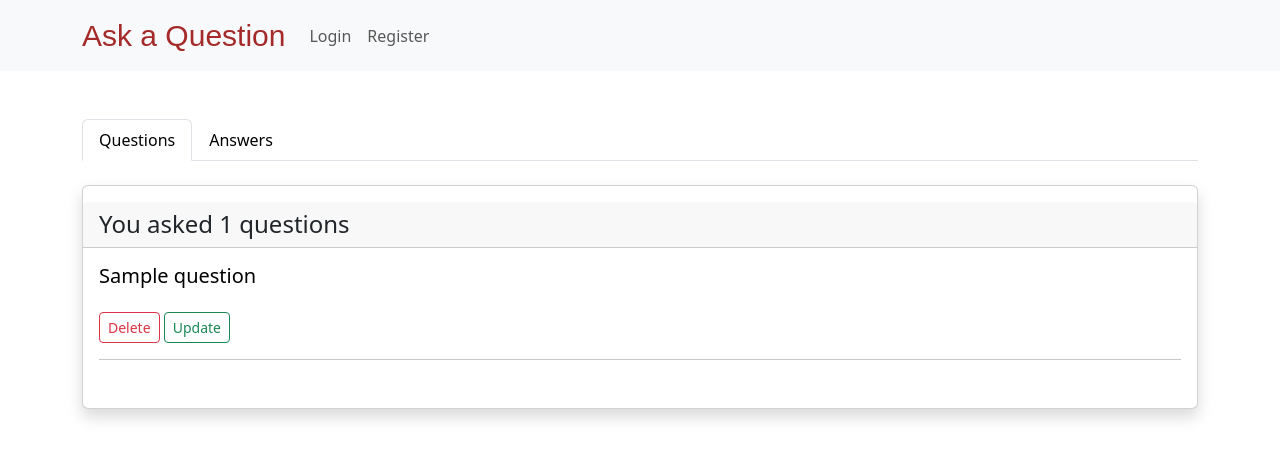
After one commit to oluwabunmifife/MockStack-overflow, a Django app: template templates/list_info.html in a window 1280 px wide. The commit adds this page. Shown: the top 459 px of the page. Run offline with Django 3.2, Linux system fonts and the light colour scheme; the template is opened without the code that fills it: most values are stand-ins (such as "Sample title", 1, 10 or a date in 2020); some libraries are stand-ins or nearby versions.

Commit message:
User can view their own questions and answers posted

```diff
--- a/questions/urls.py
+++ b/questions/urls.py
@@ -1,5 +1,5 @@
 from django.urls import path
-from .views import question_list, question_details, register, create_question, update_question, delete_question, update_answer, delete_answer, change_profile
+from .views import question_list, question_details, register, create_question, update_question, delete_question, update_answer, delete_answer, change_profile, list_info
 
 urlpatterns = [
     path('question/', question_list, name='qlist'),
@@ -11,4 +11,5 @@ urlpatterns = [
     path('answer/update/<int:id>/', update_answer, name='update_answer'),
     path('answer/delete/<int:id>/', delete_answer, name='delete_answer'),
     path('profile/', change_profile, name='change_profile'),
+    path('list/', list_info, name='list_info'),
 ]
--- a/questions/views.py
+++ b/questions/views.py
@@ -99,3 +99,8 @@ def change_profile(request):
             messages.success(request, 'Profile updated successfully')
     form = ProfileForm(instance=request.user)
     return render(request, 'registration/profile.html', {'form': form})
+
+def list_info(request):
+    questions = Question.objects.filter(author = request.user).order_by('-created_at')
+    answers = Answer.objects.filter(author = request.user).order_by('-created_at')
+    return render(request, 'list_info.html', {'questions': questions, 'answers': answers})
--- /dev/null
+++ b/templates/list_info.html
@@ -0,0 +1,59 @@
+{% extends 'base.html' %}
+{% load crispy_forms_tags%}
+
+{% block title %}Questions and Answers{% endblock  %}
+
+{% block style %}
+<style>
+    .link-style{
+        text-decoration: none;
+        color: black;
+    }
+
+    .link-style:hover{
+        text-decoration: none;
+        color: gray;
+    }
+</style>
+{% endblock %}
+
+{% block body %}
+    <div class="container mt-5">
+        <nav>
+            <div class="nav nav-tabs" id="nav-tab" role="tablist">
+                <button class="nav-link active link-style" id="nav-home-tab" data-bs-toggle="tab" data-bs-target="#nav-home" type="button" role="tab" aria-controls="nav-home" aria-selected="true">Questions</button>
+                <button class="nav-link link-style" id="nav-profile-tab" data-bs-toggle="tab" data-bs-target="#nav-profile" type="button" role="tab" aria-controls="nav-profile" aria-selected="false">Answers</button>
+            </div>
+        </nav>
+        <div class="tab-content" id="nav-tabContent">
+            <div class="tab-pane fade show active" id="nav-home" role="tabpanel" aria-labelledby="nav-home-tab" tabindex="0">
+                <div class="card mt-4 py-3 shadow">
+                    <h4 class="card-header">You asked {{ questions.count }} questions</h4>
+                    <div class="card-body">
+                        {% for question in questions %}
+                        <h5 class="card-text"><a class="link-style" href="{% url 'qdetails' question.slug %}">{{ question.title }}</a></h5>
+
+                        <a href="{% url 'delete_question' question.slug %}" class="btn btn-outline-danger btn-sm mt-3">Delete</a>
+                        <a href="{% url 'update_question' question.slug %}" class="btn btn-outline-success btn-sm mt-3">Update</a>
+                        <hr>
+                        {% endfor %}
+                    </div>
+                </div>
+            </div>
+            <div class="tab-pane fade" id="nav-profile" role="tabpanel" aria-labelledby="nav-profile-tab" tabindex="0">
+                <div class="card mt-4 py-3 shadow">
+                    <h4 class="card-header">You posted {{ answers.count }} answers</h4>
+                    <div class="card-body">
+                        {% for answer in answers %}
+                        <p class="card-text">{{  answer.description }}</p>
+
+                        <a href="{% url 'delete_answer' answer.id %}" class="btn btn-outline-danger btn-sm mt-3">Delete</a>
+                        <a href="{% url 'update_answer' answer.id %}" class="btn btn-outline-success btn-sm mt-3">Update</a>
+                        <hr>
+                        {% endfor %}
+                    </div>
+                </div>
+            </div>
+        </div>
+    </div>
+{% endblock  %}
--- a/templates/navbar.html
+++ b/templates/navbar.html
@@ -41,7 +41,7 @@
             <ul class="dropdown-menu">
               <li><a class="dropdown-item" href="{% url 'change_password' %}">Change password</a></li>
               <li><a class="dropdown-item" href="{% url 'change_profile' %}">Change Account</a></li>
-              <li><a class="dropdown-item" href="#">Question & Answer</a></li>
+              <li><a class="dropdown-item" href="{% url 'list_info' %}">Question & Answer</a></li>
             </ul>
           </li>
 
```
